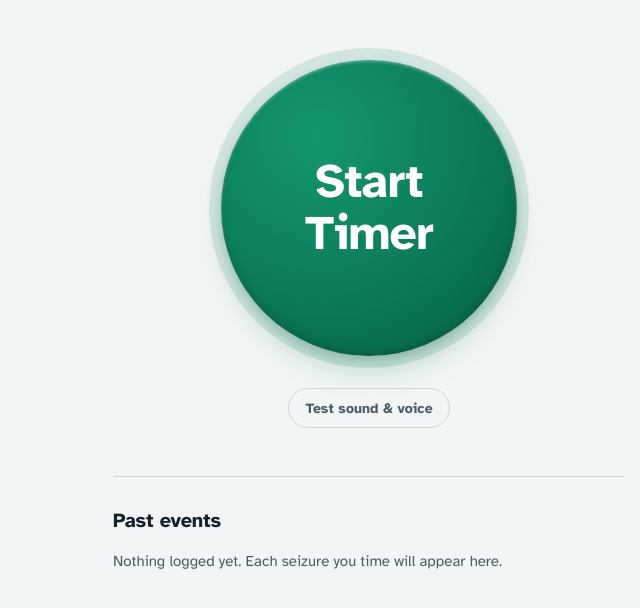
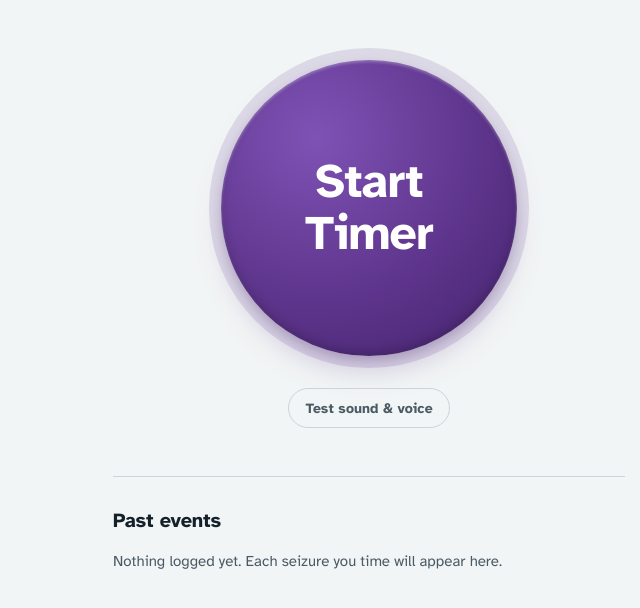
Before and after one commit to pmullen/seizure-timer, a plain HTML site: page index.html in a window 1280 px wide. Shown: the whole page, without its empty margins (271-911 px from the left). Drawn offline with Linux system fonts and the light colour scheme.

```diff
--- a/index.html
+++ b/index.html
@@ -3,7 +3,8 @@
 <head>
   <meta charset="utf-8">
   <meta name="viewport" content="width=device-width, initial-scale=1, viewport-fit=cover">
-  <meta name="theme-color" content="#0b7a5a">
+  <meta name="color-scheme" content="light only">
+  <meta name="theme-color" content="#5e358c">
   <meta name="apple-mobile-web-app-capable" content="yes">
   <meta name="apple-mobile-web-app-status-bar-style" content="default">
   <meta name="apple-mobile-web-app-title" content="Seizure timer">
--- a/script.js
+++ b/script.js
@@ -455,14 +455,15 @@
       addRow(dl, 'Ended', endedText(ep));
       addRow(dl, 'Length', dur(ep));
 
-      var locDd = addRow(dl, 'Location', locText(ep) + (ep.loc ? ' ' : ''));
       if (ep.loc) {
         var a = document.createElement('a');
         a.href = mapUrl(ep.loc);
         a.target = '_blank';
         a.rel = 'noopener';
         a.textContent = 'Open map';
-        locDd.appendChild(a);
+        addRow(dl, 'Location', a);
+      } else {
+        addRow(dl, 'Location', locText(ep));
       }
 
       var doseCount = doses(ep);
--- a/style.css
+++ b/style.css
@@ -4,11 +4,11 @@
   --ink: #14212b;
   --muted: #4a5a65;
   --line: #c9d5da;
-  --go: #0b7a5a;
-  --go-hi: #149670;
-  --go-lo: #085f45;
-  --go-glow: rgba(11, 122, 90, 0.34);
-  --go-ring: rgba(11, 122, 90, 0.13);
+  --go: #5e358c;
+  --go-hi: #7e52b5;
+  --go-lo: #43226b;
+  --go-glow: rgba(94, 53, 140, 0.34);
+  --go-ring: rgba(94, 53, 140, 0.14);
   --goink: #ffffff;
   --amber: #ffd45a;
   --amberink: #2b2100;
@@ -19,51 +19,7 @@
   box-sizing: border-box;
   padding-top: env(safe-area-inset-top, 0px);
   padding-bottom: env(safe-area-inset-bottom, 0px);
-  color-scheme: light;
-}
-
-@media (prefers-color-scheme: dark) {
-  :root:not([data-theme="light"]) {
-    --bg: #0e1a1f;
-    --surface: #16262d;
-    --ink: #eef4f6;
-    --muted: #a3b4bc;
-    --line: #2c414a;
-    --go: #2fbf8f;
-    --go-hi: #42d6a4;
-    --go-lo: #209970;
-    --go-glow: rgba(47, 191, 143, 0.28);
-    --go-ring: rgba(47, 191, 143, 0.15);
-    --goink: #04231a;
-    --amber: #ffd45a;
-    --amberink: #2b2100;
-    --red: #ff6b6b;
-    --redink: #2a0606;
-    --info: #1d3b4d;
-    --infoink: #e3f1fa;
-    color-scheme: dark;
-  }
-}
-
-:root[data-theme="dark"] {
-  --bg: #0e1a1f;
-  --surface: #16262d;
-  --ink: #eef4f6;
-  --muted: #a3b4bc;
-  --line: #2c414a;
-  --go: #2fbf8f;
-  --go-hi: #42d6a4;
-  --go-lo: #209970;
-  --go-glow: rgba(47, 191, 143, 0.28);
-  --go-ring: rgba(47, 191, 143, 0.15);
-  --goink: #04231a;
-  --amber: #ffd45a;
-  --amberink: #2b2100;
-  --red: #ff6b6b;
-  --redink: #2a0606;
-  --info: #1d3b4d;
-  --infoink: #e3f1fa;
-  color-scheme: dark;
+  color-scheme: light only;
 }
 
 *,
```
Also changed, not shown: assets/images/icon.svg, manifest.json.
